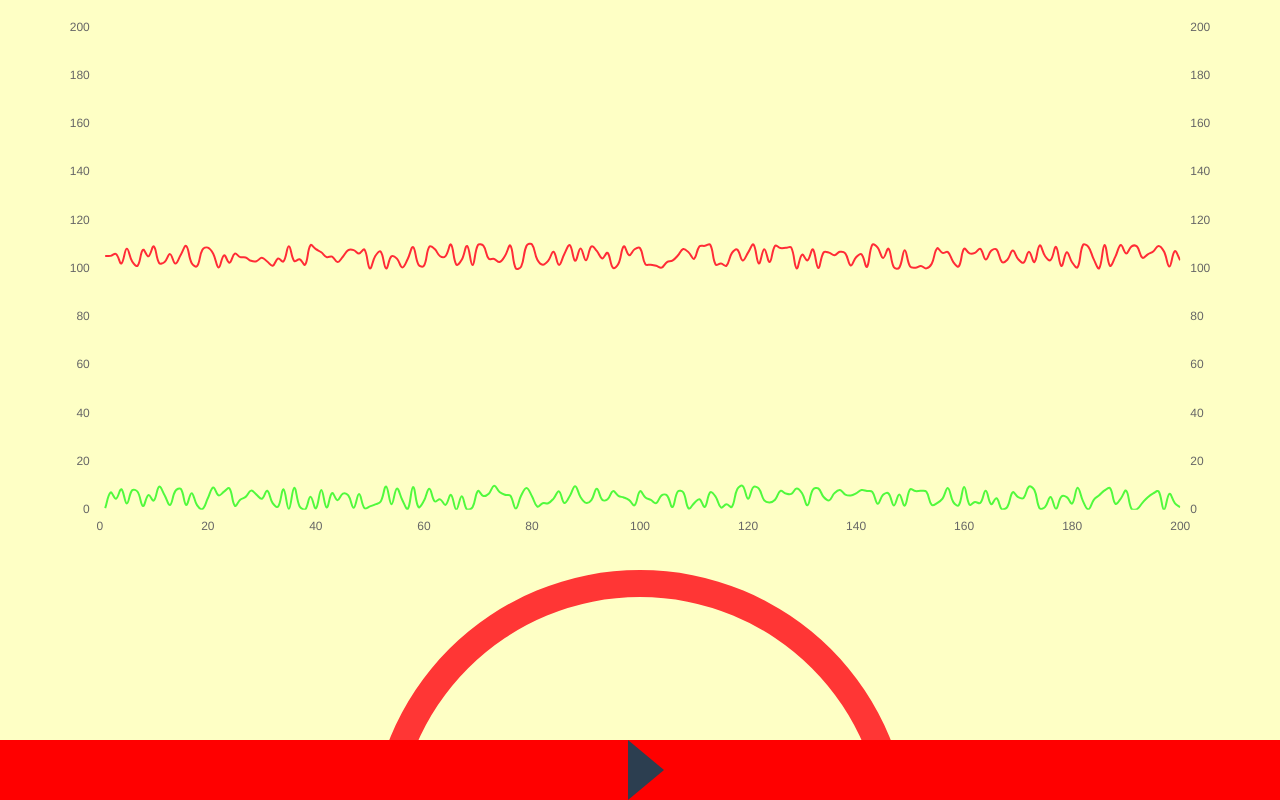
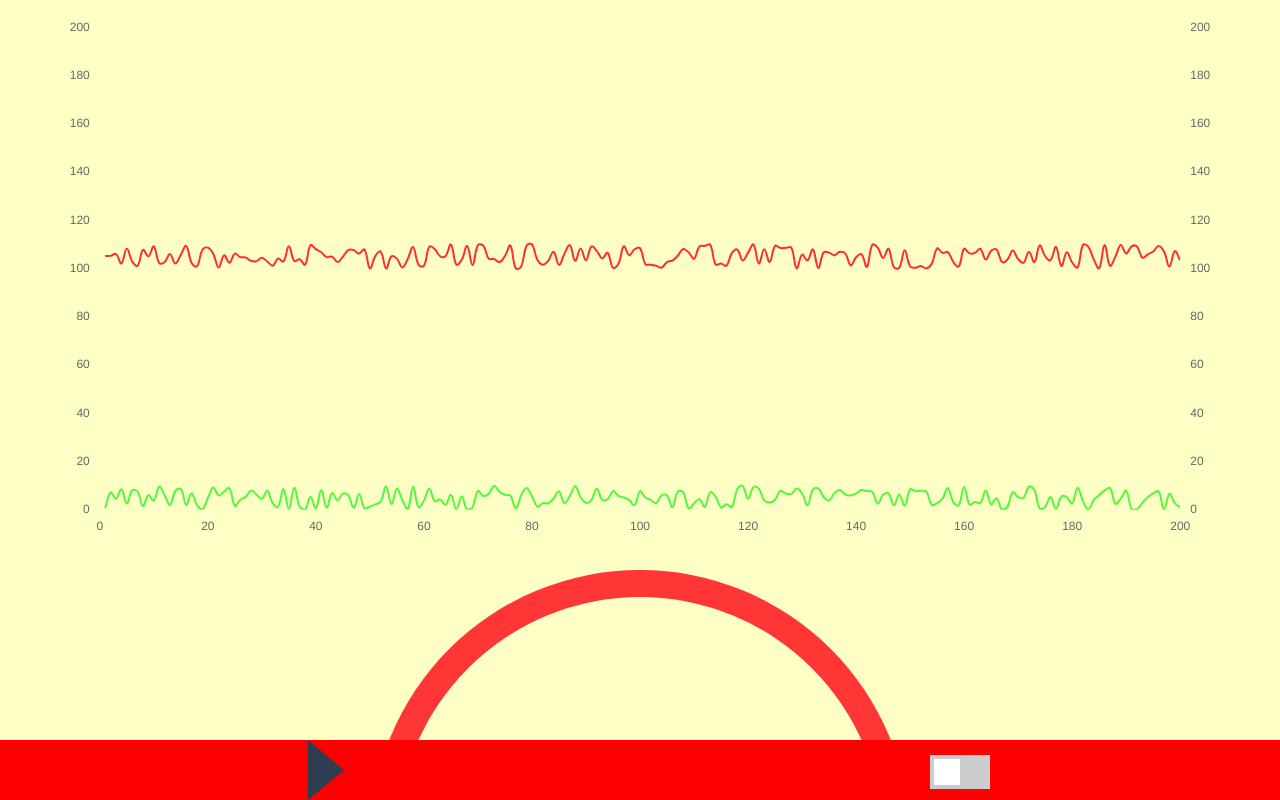
Before and after one commit to Ahhhhmed/door-frontend, a website: page app/index.html in a window 1280 px wide. Drawn offline with nearby package versions, Linux system fonts and the light colour scheme; files that its build step writes are made by us from their sources.

Commit message:
Add toggle switch.

```diff
--- a/app/index.html
+++ b/app/index.html
@@ -34,10 +34,18 @@
         <svg id="fillgauge1" width="100%" height="100%" onclick="gauge1.update(NewValue());"></svg>
       </div>
     </div>
-    <div class="controls" onclick="switchMode()">
+    <div class="controls">
       <div class="slider"></div>
       <div class="main-controls">
-        <div class="play"></div>
+        <div class="half">
+          <div class="play"></div>
+        </div>
+        <div class="half">
+          <label class="switch">
+            <input type="checkbox" onclick="switchMode()">
+            <div class="switch-slider"></div>
+          </label>
+        </div>
       </div>
     </div>
 
--- a/app/styles/controls.scss
+++ b/app/styles/controls.scss
@@ -11,13 +11,19 @@
   //$controlsHeightBig
 
   .main-controls{
+    display: flex;
     background: red;
     width: 100%;
     height: 60px;
+
+    .half{
+      flex: 1;
+    }
   }
 
   .slider{
     background: blue;
     width: 100%;
   }
+
 }
--- a/app/styles/main.scss
+++ b/app/styles/main.scss
@@ -86,3 +86,4 @@ $controlsHeightBig: 100px;
 @import "app";
 @import "controls";
 @import "play";
+@import "switch";
--- /dev/null
+++ b/app/styles/switch.scss
@@ -0,0 +1,50 @@
+/* The switch - the box around the switch-slider */
+.switch {
+  top: 15px;
+  position: relative;
+  display: inline-block;
+  width: 60px;
+  height: 34px;
+}
+
+/* Hide default HTML checkbox */
+.switch input {display:none;}
+
+/* The switch-slider */
+.switch-slider {
+  position: absolute;
+  cursor: pointer;
+  top: 0;
+  left: 0;
+  right: 0;
+  bottom: 0;
+  background-color: #ccc;
+  -webkit-transition: .4s;
+  transition: .4s;
+}
+
+.switch-slider:before {
+  position: absolute;
+  content: "";
+  height: 26px;
+  width: 26px;
+  left: 4px;
+  bottom: 4px;
+  background-color: white;
+  -webkit-transition: .4s;
+  transition: .4s;
+}
+
+input:checked + .switch-slider {
+  background-color: #2196F3;
+}
+
+input:focus + .switch-slider {
+  box-shadow: 0 0 1px #2196F3;
+}
+
+input:checked + .switch-slider:before {
+  -webkit-transform: translateX(26px);
+  -ms-transform: translateX(26px);
+  transform: translateX(26px);
+}
```
